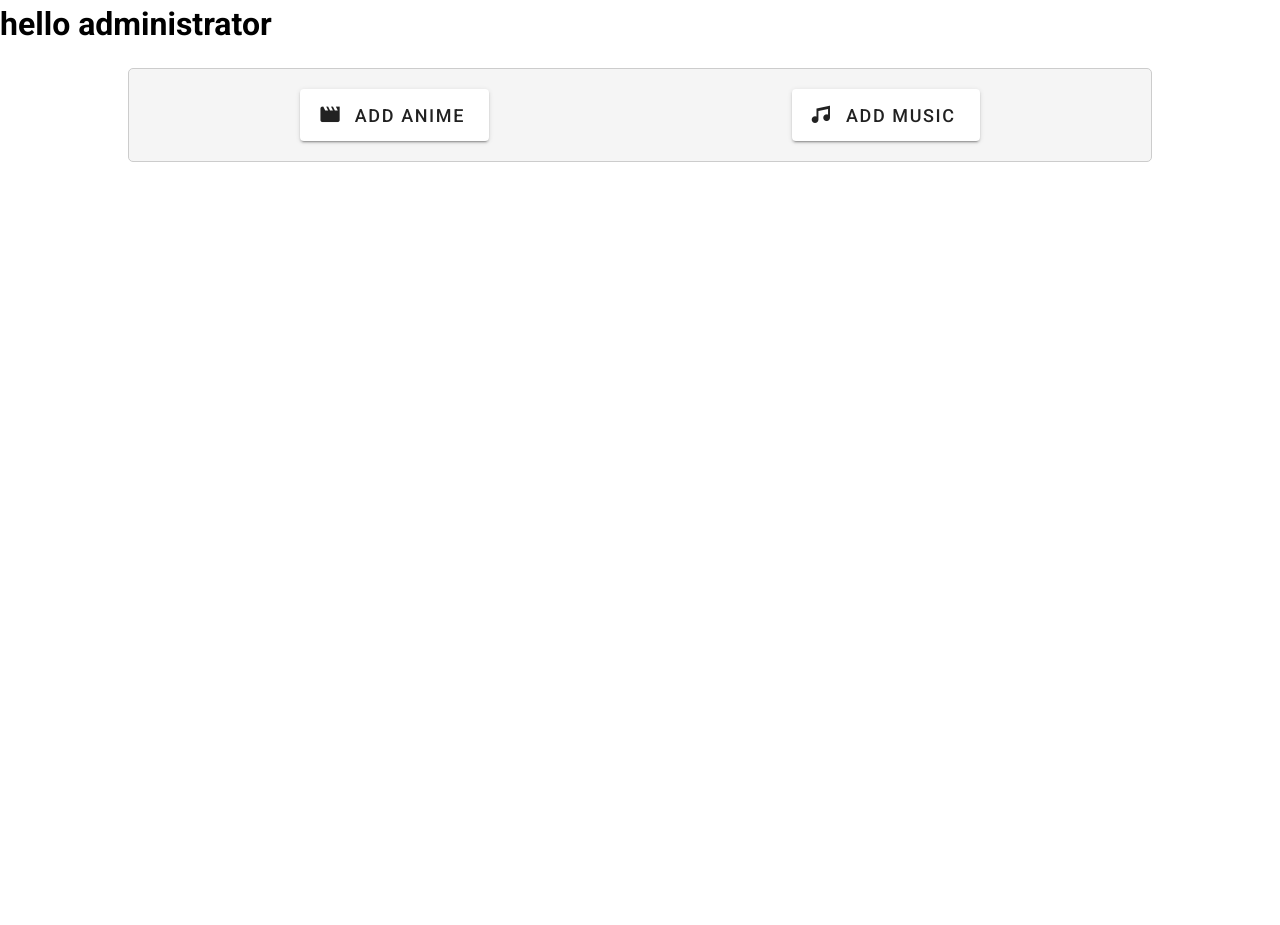
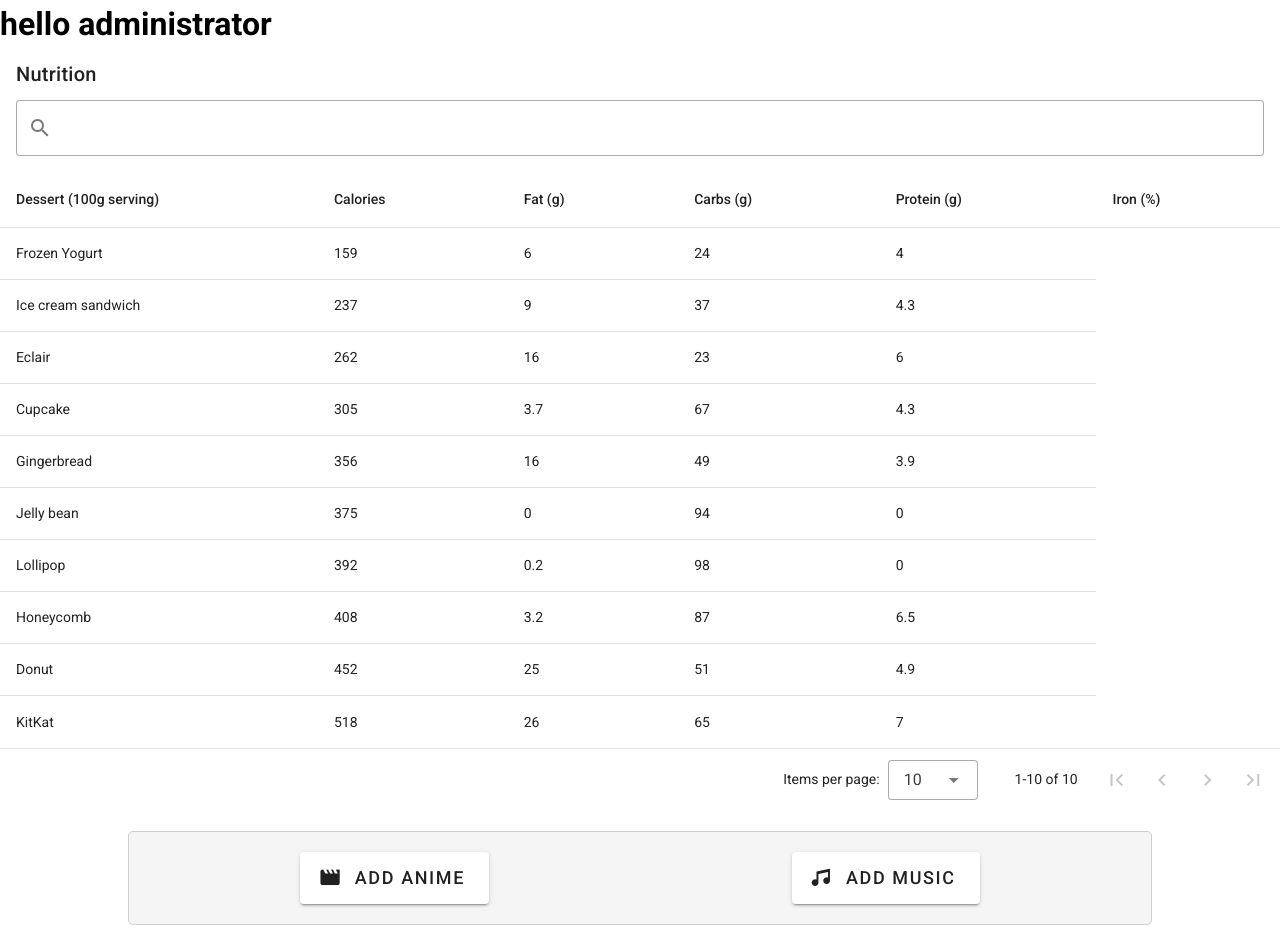
Before and after one commit to WangshuXC/12club-web, a Vue app in the folder FrontEnd/: page /admin/op in a window 1280 px wide. Before the commit the page ends 800 px from the top, so only its background shows below. Built offline with nearby package versions, Linux system fonts and the light colour scheme.

Commit message:
优化了updateApi

```diff
--- a/FrontEnd/src/views/AdminView.vue
+++ b/FrontEnd/src/views/AdminView.vue
@@ -1,5 +1,25 @@
 <template>
     <h1>hello administrator</h1>
+
+    <v-card title="Nutrition" flat>
+        <template v-slot:text>
+            <v-text-field v-model="search" label="Search" prepend-inner-icon="mdi-magnify" variant="outlined"
+                hide-details single-line></v-text-field>
+        </template>
+
+        <v-data-table :headers="headers" :items="desserts" :search="search">
+            <template v-slot:item="{ item }">
+                <tr @click="handleItemClick(item)">
+                    <td>{{ item.name }}</td>
+                    <td>{{ item.calories }}</td>
+                    <td>{{ item.fat }}</td>
+                    <td>{{ item.carbs }}</td>
+                    <td>{{ item.protein }}</td>
+                </tr>
+            </template>
+        </v-data-table>
+    </v-card>
+
     <div class="add-container">
         <div class="add-box">
             <v-btn prepend-icon="mdi-movie" @click="showAddEditor('Anime')" size="x-large"
@@ -32,7 +52,7 @@
                     </template>
                 </template>
             </v-file-input>
-            <!-- <v-btn @click="dialog = !dialog" style="width: 50%;margin: auto;" color="success" size="large">Add</v-btn> -->
+
             <v-dialog v-model="dialog" max-width="50%" persistent>
                 <template v-slot:activator="{ props: activatorProps }">
                     <v-btn v-bind="activatorProps" style="width: 50%; margin: auto;" color="success" size="large"
@@ -89,6 +109,102 @@
             },
             coverUrl: null,
             dialog: false,
+            search: '',
+            headers: [
+                {
+                    align: 'start',
+                    key: 'name',
+                    sortable: false,
+                    title: 'Dessert (100g serving)',
+                },
+                { key: 'calories', title: 'Calories' },
+                { key: 'fat', title: 'Fat (g)' },
+                { key: 'carbs', title: 'Carbs (g)' },
+                { key: 'protein', title: 'Protein (g)' },
+                { key: 'iron', title: 'Iron (%)' },
+            ],
+            desserts: [
+                {
+                    name: 'Frozen Yogurt',
+                    calories: 159,
+                    fat: 6.0,
+                    carbs: 24,
+                    protein: 4.0,
+                    iron: 1,
+                },
+                {
+                    name: 'Ice cream sandwich',
+                    calories: 237,
+                    fat: 9.0,
+                    carbs: 37,
+                    protein: 4.3,
+                    iron: 1,
+                },
+                {
+                    name: 'Eclair',
+                    calories: 262,
+                    fat: 16.0,
+                    carbs: 23,
+                    protein: 6.0,
+                    iron: 7,
+                },
+                {
+                    name: 'Cupcake',
+                    calories: 305,
+                    fat: 3.7,
+                    carbs: 67,
+                    protein: 4.3,
+                    iron: 8,
+                },
+                {
+                    name: 'Gingerbread',
+                    calories: 356,
+                    fat: 16.0,
+                    carbs: 49,
+                    protein: 3.9,
+                    iron: 16,
+                },
+                {
+                    name: 'Jelly bean',
+                    calories: 375,
+                    fat: 0.0,
+                    carbs: 94,
+                    protein: 0.0,
+                    iron: 0,
+                },
+                {
+                    name: 'Lollipop',
+                    calories: 392,
+                    fat: 0.2,
+                    carbs: 98,
+                    protein: 0,
+                    iron: 2,
+                },
+                {
+                    name: 'Honeycomb',
+                    calories: 408,
+                    fat: 3.2,
+                    carbs: 87,
+                    protein: 6.5,
+                    iron: 45,
+                },
+                {
+                    name: 'Donut',
+                    calories: 452,
+                    fat: 25.0,
+                    carbs: 51,
+                    protein: 4.9,
+                    iron: 22,
+                },
+                {
+                    name: 'KitKat',
+                    calories: 518,
+                    fat: 26.0,
+                    carbs: 65,
+                    protein: 7,
+                    iron: 6,
+                },
+            ],
         };
     },
     mounted() {
--- a/FrontEnd/src/views/AnimePlay.vue
+++ b/FrontEnd/src/views/AnimePlay.vue
@@ -131,8 +131,8 @@
             isOver: false,
             isExpand: false,
             isNeedExpand: false,
-            title: "Title",
-            update_date: "2024-02-06 15:22:38",
+            title: "",
+            update_date: "",
             view_count: 6666,
             download_count: 666,
             description: ``,
@@ -140,15 +140,7 @@
                 username: "",
                 content: "",
             },
-            commentList: [
-                {
-                    id: 1,
-                    username: "",
-                    ip: "114.514",
-                    content: "为什么要演奏春日影！！！",
-                    time: "2024-02-06 15:22:38",
-                }
-            ],
+            commentList: [],
         };
     },
     beforeMount() {
```
Also changed, not shown: 1 other file (tests, documents, lock files or other folders).
